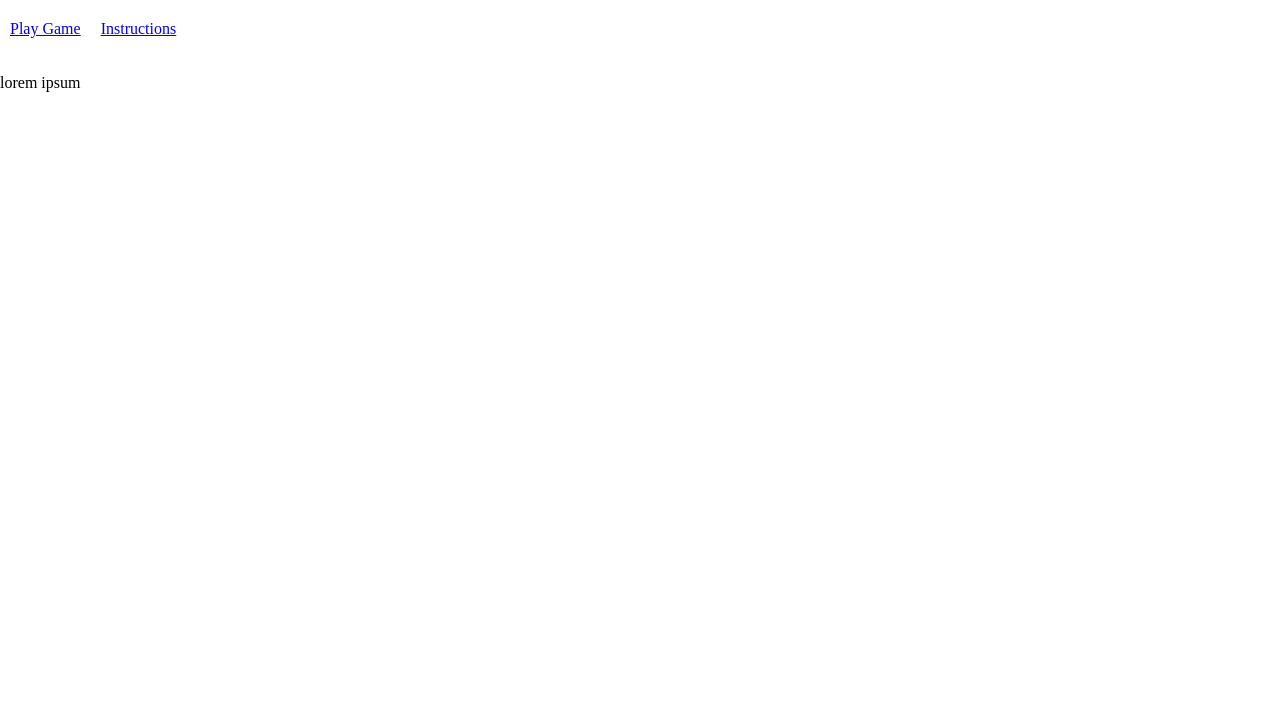
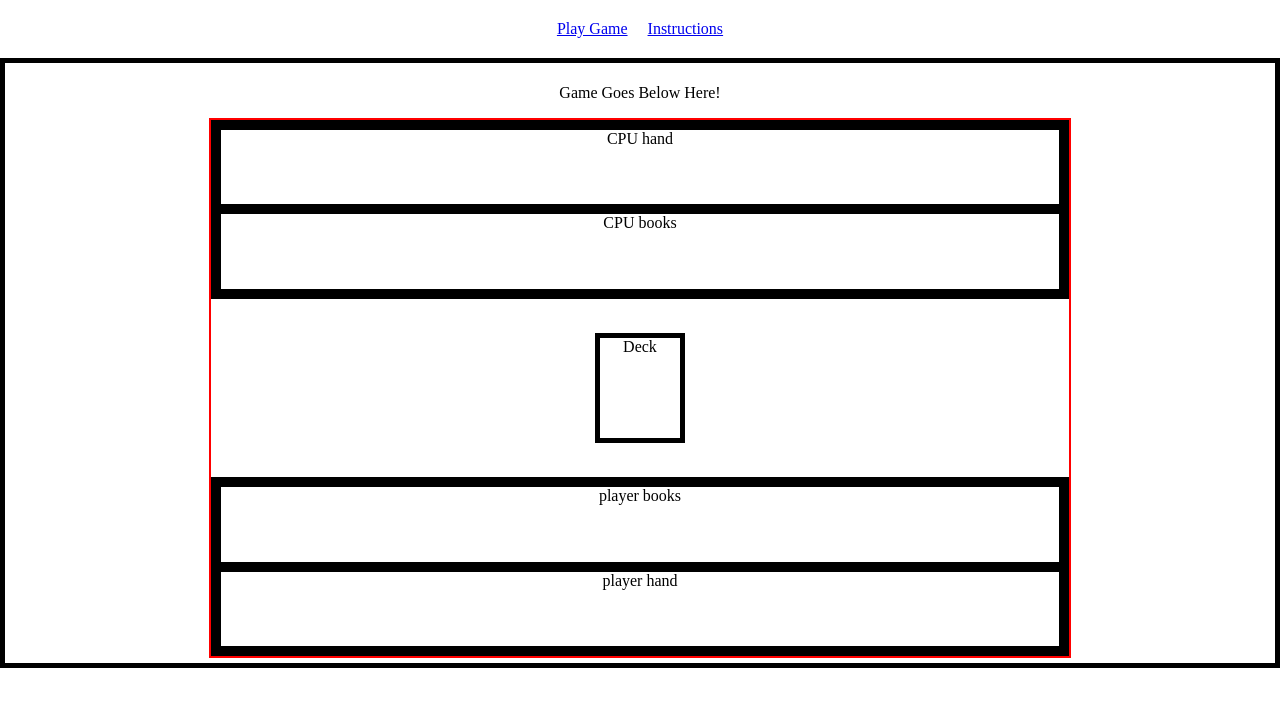
Before and after one commit to jakepeck/go-fish, a plain HTML site: page main.html in a window 1280 px wide. Drawn offline with Linux system fonts and the light colour scheme.

Commit message:
got the skeleton of my simple game layout set up

```diff
--- a/index.js
+++ b/index.js
@@ -1 +1 @@
-console.log(`Hello`)
+// console.log(`Hello`)
--- a/main.html
+++ b/main.html
@@ -15,7 +15,40 @@
 </ul>
 
 <body>
-  <p>lorem ipsum</p>
+  <div id='hero'>
+    <p>Game Goes Below Here!</p>
+    <div id='gameContainer'>
+
+        <div id='cpu1'>
+
+          <div class='hand'>CPU hand</div>
+          <div class='books'>CPU books</div>
+
+
+
+        </div>
+
+        <div id='deck'>Deck</div>
+
+        <div id='player'>
+
+          <div class='hand'>player books</div>
+          <div class='books'>player hand</div>
+
+
+        </div>
+
+
+
+
+
+    </div>
+
+
+  </div>
+
+
+
 </body>
 
 
--- a/main.js
+++ b/main.js
@@ -1 +1 @@
-console.log('madeit to the main page i see')
+// console.log('madeit to the main page i see')
--- a/styles.css
+++ b/styles.css
@@ -1,5 +1,6 @@
 body {
   margin: 0 auto;
+  text-align: center;
 }
 
 li {
@@ -16,3 +17,58 @@ ul {
 a {
   padding: 10px;
 }
+
+div {
+  border: 5px solid black;
+}
+
+#hero {
+  height: 75vh;
+  display: grid;
+  justify-content: center;
+  align-content: center;
+}
+
+#gameContainer {
+  display: grid;
+  width: 67vw;
+  height: 67vh;
+  grid-template-rows: 1fr 1fr 1fr;
+  grid-template-columns: 1fr 1fr 1fr;
+  border: 2px solid red;
+  align-content: center;
+}
+
+#player {
+  display: grid;
+  grid-row: 3;
+  grid-column-start: 1;
+  grid-column-end: 5;
+  grid-template-rows: 2;
+}
+
+#cpu1 {
+  display: grid;
+  grid-row: 1;
+  grid-column-start: 1;
+  grid-column-end: 5;
+  grid-template-rows: 2;
+}
+
+.hand {
+  display: grid;
+  grid-template-columns: repeat(auto-fit, minmax(250px, 1fr));
+}
+
+.books {
+  display: grid;
+  grid-template-columns: repeat(auto-fit, minmax(250px, 1fr));
+}
+
+#deck {
+  grid-area: 2 / 2 / 2 / 2;
+  height: 100px;
+  width: 80px;
+  align-self: center;
+  justify-self: center;
+}
```
Also changed, not shown: index.html (+3 -1 lines).
